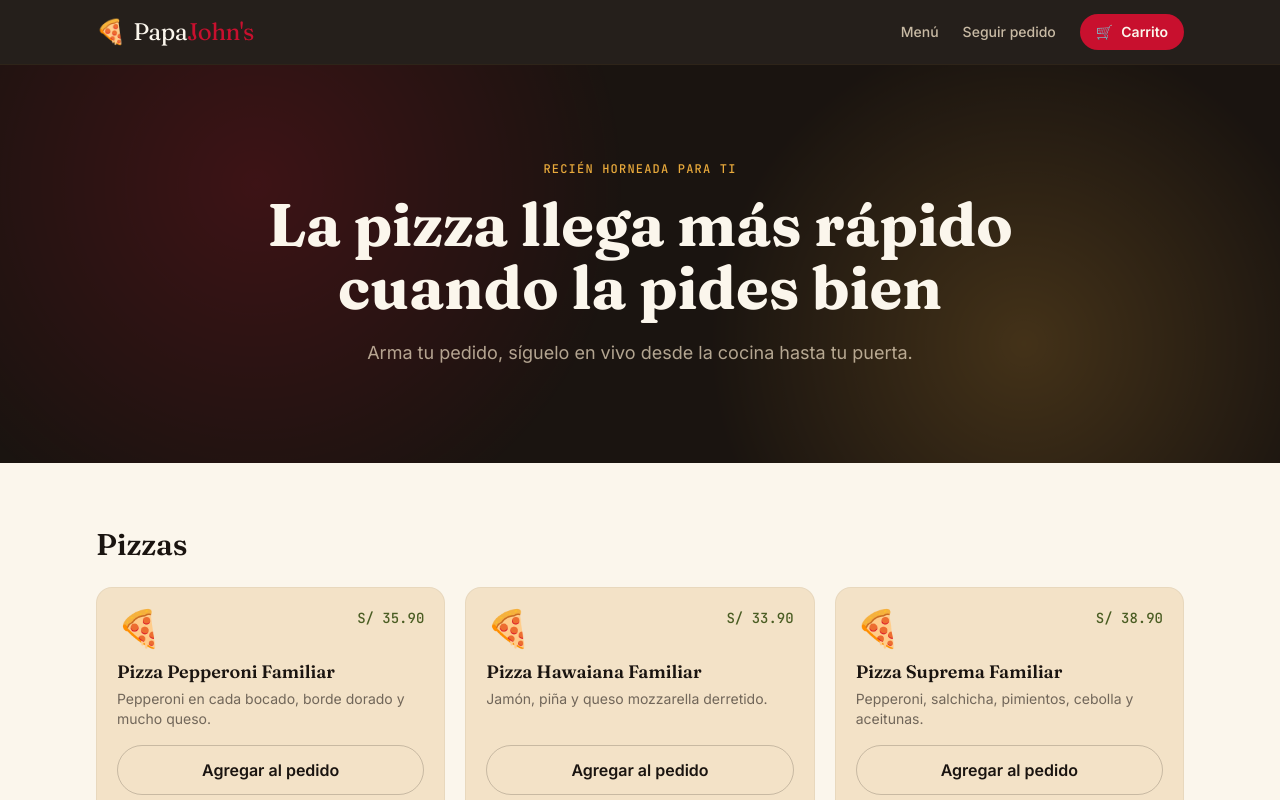
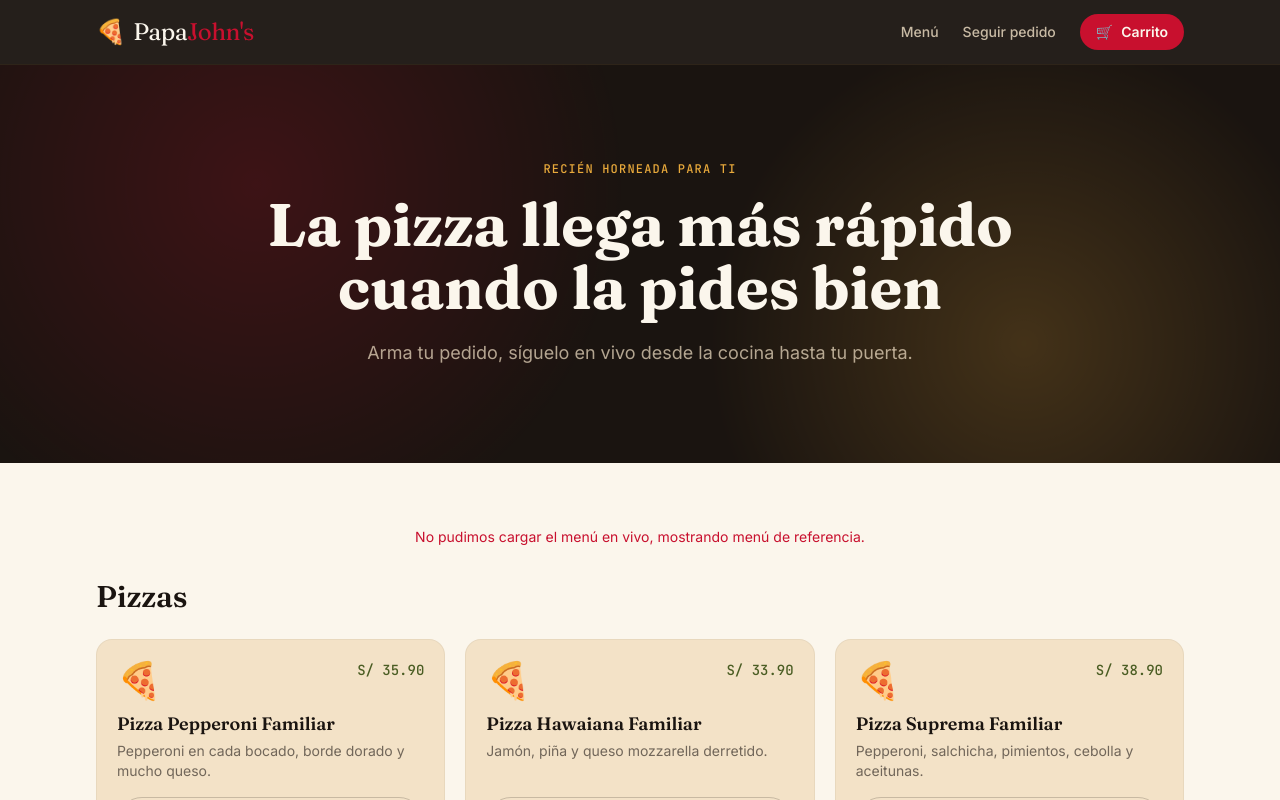
Before and after one commit to fgonzz06/papajohns-web, a React (Vite) app: page / in a window 1280 px wide. Shown: the top 800 px of the page. Built offline with nearby package versions, Linux system fonts and the light colour scheme; no server answers.

Commit message:
feat: conectamos menu al endpoint get products

```diff
--- /dev/null
+++ b/src/api/products.js
@@ -0,0 +1,17 @@
+import axios from "axios";
+import { TENANT_ID } from "./client";
+
+const productsClient = axios.create({
+  baseURL: import.meta.env.VITE_PRODUCTS_API_BASE_URL,
+  headers: { "Content-Type": "application/json" },
+  timeout: 10000,
+});
+
+/**
+ * GET /tenants/{tenantId}/products
+ * Trae el catálogo de productos del backend.
+ */
+export async function getProducts() {
+  const { data } = await productsClient.get(`/tenants/${TENANT_ID}/products`);
+  return data;
+}
--- a/src/pages/MenuPage.jsx
+++ b/src/pages/MenuPage.jsx
@@ -1,13 +1,27 @@
-import { MENU } from "../utils/menu";
+import { useEffect, useState } from "react";
+import { getProducts } from "../api/products";
+import { MENU as FALLBACK_MENU } from "../utils/menu";
 import { useCart } from "../context/CartContext";
 import MenuItemCard from "../components/order/MenuItemCard";
 
 export default function MenuPage() {
   const { addItem } = useCart();
+  const [menu, setMenu] = useState(null);
+  const [isLoading, setIsLoading] = useState(true);
+  const [errorMsg, setErrorMsg] = useState("");
+
+  useEffect(() => {
+    getProducts()
+      .then((data) => setMenu(data))
+      .catch(() => {
+        setErrorMsg("No pudimos cargar el menú en vivo, mostrando menú de referencia.");
+        setMenu(FALLBACK_MENU);
+      })
+      .finally(() => setIsLoading(false));
+  }, []);
 
   return (
     <div>
-      {/* Hero */}
       <section className="relative bg-crust-950 overflow-hidden">
         <div
           className="absolute inset-0 opacity-20"
@@ -30,9 +44,14 @@ export default function MenuPage() {
         </div>
       </section>
 
-      {/* Menú */}
       <main className="max-w-6xl mx-auto px-5 sm:px-8 py-12 sm:py-16">
-        {MENU.map((section) => (
+        {isLoading && (
+          <p className="text-center text-crust-950/50 py-20 text-lg">Cargando menú…</p>
+        )}
+        {errorMsg && (
+          <p className="text-center text-sauce-600 text-sm mb-8">{errorMsg}</p>
+        )}
+        {menu?.map((section) => (
           <section key={section.category} className="mb-12">
             <h2 className="font-display text-2xl sm:text-3xl font-semibold text-crust-950 mb-6">
               {section.category}
```
Also changed, not shown: 1 other file (tests, documents, lock files or other folders).
